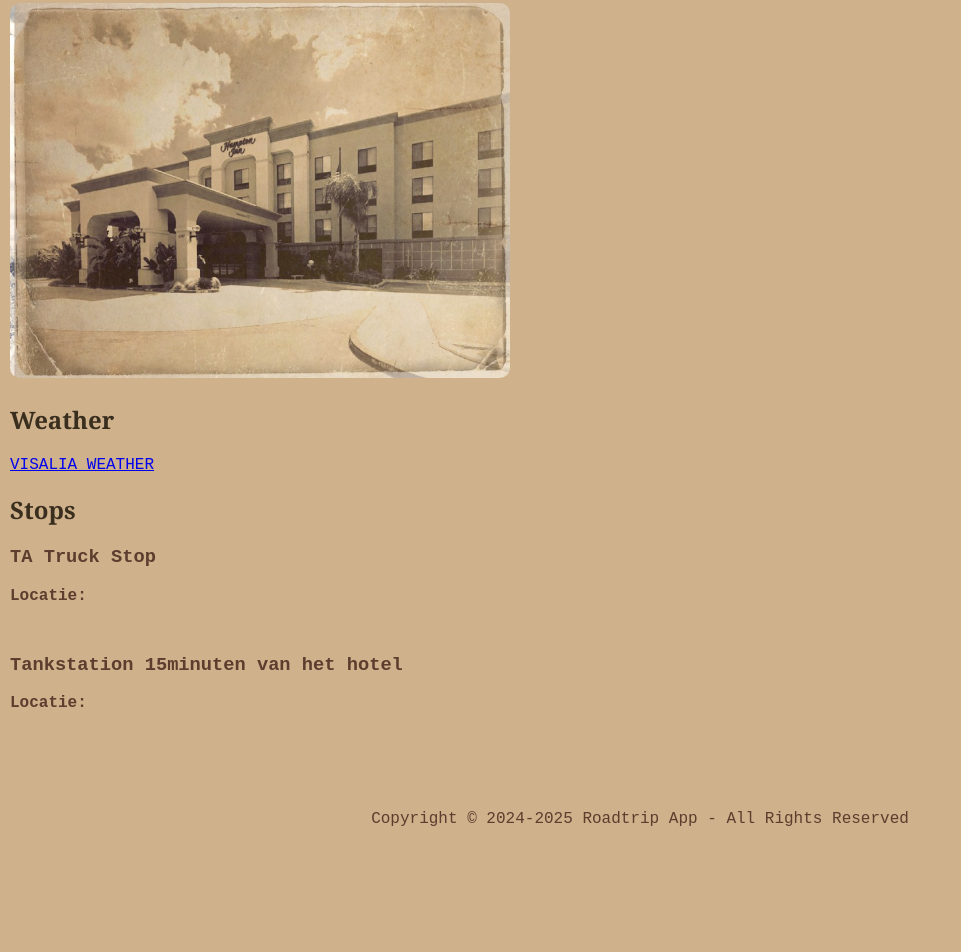
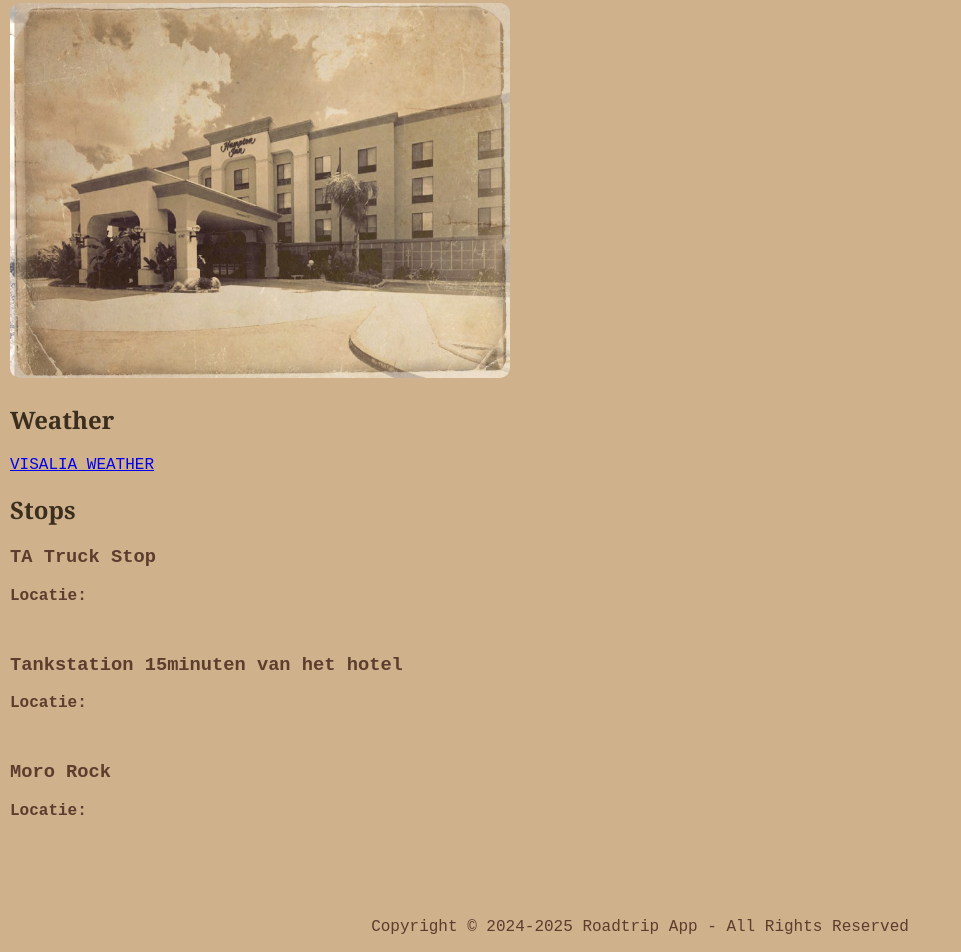
Before and after one commit to Conroy95/roadtripappbackup, a plain HTML site: page dag9.html in a window 1280 px wide. Shown: the part 340-1292 px from the top of the page, without its empty margins (0-961 px from the left). Before the commit the page ends 1184 px from the top, so only its background shows below. Drawn offline with Linux system fonts and the light colour scheme; a script that the page names is missing.

Commit message:
Update dag9.html

```diff
--- a/dag9.html
+++ b/dag9.html
@@ -71,6 +71,9 @@
 
 			<h3>Tankstation 15minuten van het hotel</h3>
 			<p><strong>Locatie:</strong> </p>
+
+            <h3>Moro Rock</h3>
+			<p><strong>Locatie:</strong> </p>
 			<br>
 		</div>
 
```
